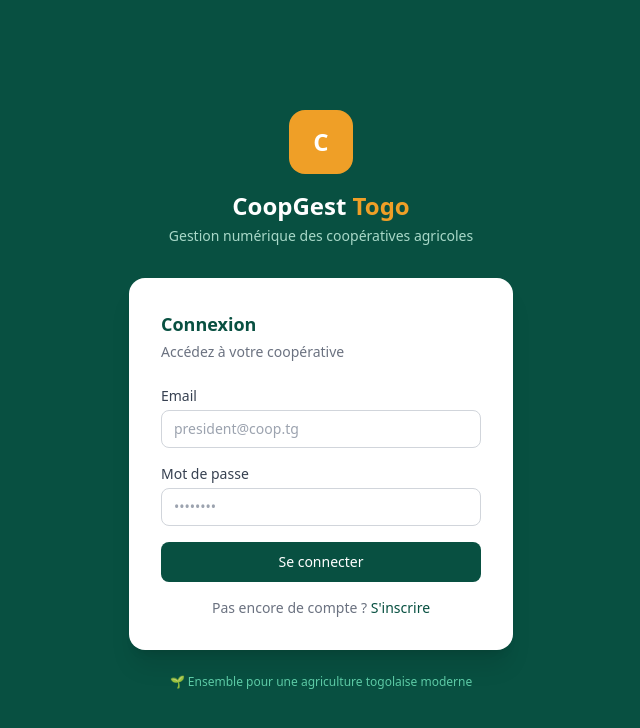
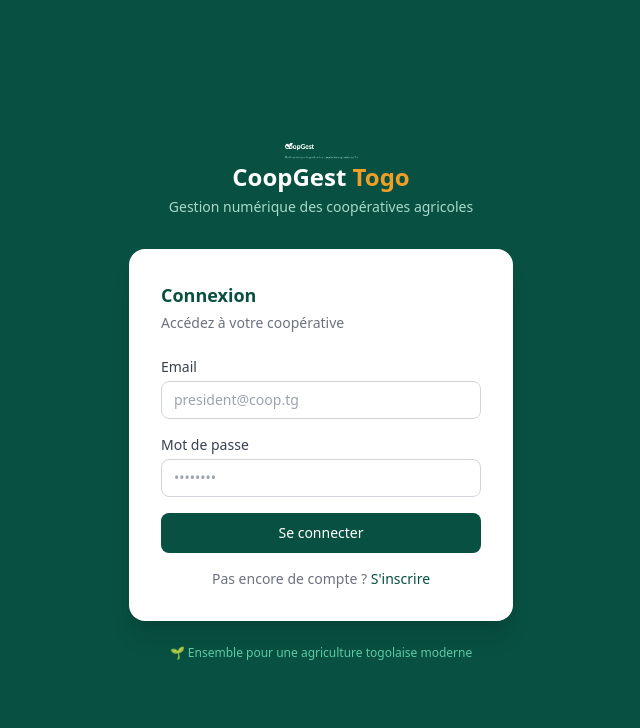
Before and after one commit to aboubacarbassit31-coder/coopgest, a Next.js app: page /login in a window 1280 px wide. Shown: the top 728 px of the page, without its empty margins (319-959 px from the left). Built offline with nearby package versions, Linux system fonts and the light colour scheme.

Commit message:
Logo sur page login

```diff
--- a/src/app/login/page.tsx
+++ b/src/app/login/page.tsx
@@ -2,6 +2,7 @@
 import { useState } from 'react'
 import { supabase } from '@/lib/supabase'
 import { useRouter } from 'next/navigation'
+import Image from 'next/image'
 
 export default function LoginPage() {
   const [email, setEmail]       = useState('')
@@ -31,9 +32,8 @@ export default function LoginPage() {
 
         {/* Logo */}
         <div className="text-center mb-8">
-          <div className="inline-flex items-center justify-center w-16 h-16 rounded-2xl mb-4" style={{ background: '#EF9F27' }}>
-            <span className="text-white text-2xl font-bold">C</span>
-          </div>
+
+          <img src="/logo.png"alt="Coopgest Togo" width={80} className="rounded-2xl object-contain mx-auto"/>
           <h1 className="text-2xl font-bold text-white">
             CoopGest <span style={{ color: '#EF9F27' }}>Togo</span>
           </h1>
```
